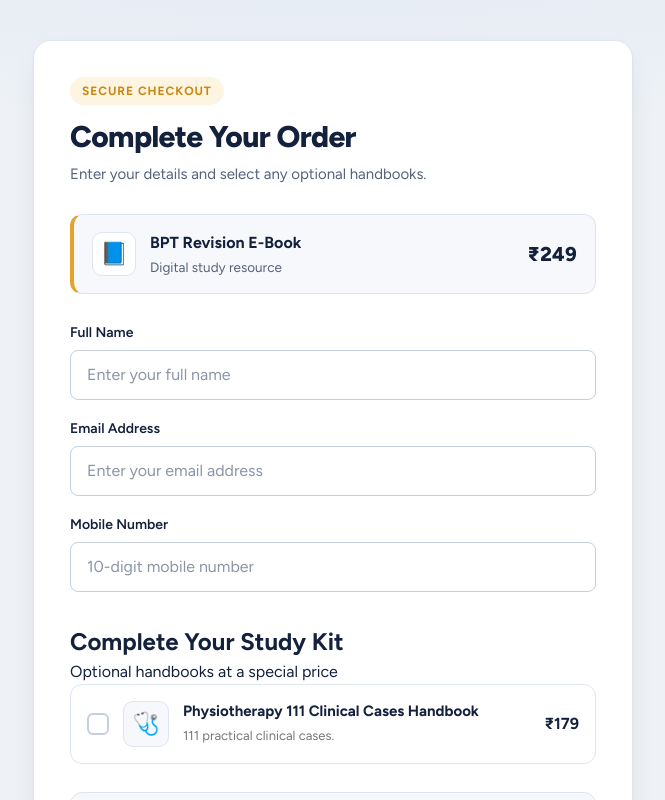
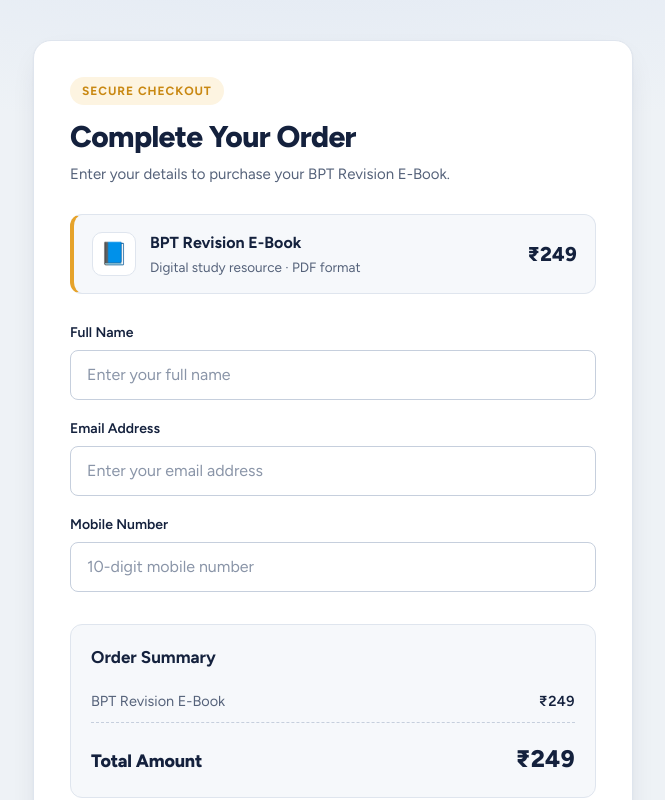
Before and after one commit to vanshikabindal2/clinic-projects, a React (Vite) app in the folder frontend/: page /checkout in a window 1280 px wide. Shown: the top 800 px of the page, without its empty margins (307-972 px from the left). Built offline with nearby package versions, Linux system fonts and the light colour scheme.

Commit message:
update checkoutt

```diff
--- a/frontend/src/Pages/Checkout/Checkout.jsx
+++ b/frontend/src/Pages/Checkout/Checkout.jsx
@@ -3,45 +3,21 @@ import React, { useState } from "react";
 import "./Checkout.css";
 
 const API_URL = "https://clinic-projects-woad.vercel.app";
+
 const MAIN_PRICE = 249;
 
 const COMMUNITY_LINK =
   "https://chat.whatsapp.com/DvX2xpXodbLJGS1vq6NFb1";
 
-const ADDONS = [
-  {
-    id: "clinical",
-    name: "Physiotherapy 111 Clinical Cases Handbook",
-    description: "111 practical clinical cases.",
-    price: 179,
-    icon: "🩺",
-  },
-];
-
 export default function Checkout() {
   const [name, setName] = useState("");
   const [email, setEmail] = useState("");
   const [phone, setPhone] = useState("");
-  const [selectedAddons, setSelectedAddons] = useState([]);
   const [paying, setPaying] = useState(false);
   const [paymentVerified, setPaymentVerified] = useState(false);
-  const [communityJoined, setCommunityJoined] = useState(false);
 
-  const addonTotal = ADDONS.reduce(
-    (sum, addon) =>
-      sum + (selectedAddons.includes(addon.id) ? addon.price : 0),
-    0
-  );
-
-  const total = MAIN_PRICE + addonTotal;
-
-  const toggleAddon = (id) => {
-    setSelectedAddons((previous) =>
-      previous.includes(id)
-        ? previous.filter((item) => item !== id)
-        : [...previous, id]
-    );
-  };
+  // Only the main PDF is included.
+  const total = MAIN_PRICE;
 
   const handleSubmit = async (event) => {
     event.preventDefault();
@@ -80,7 +56,7 @@ export default function Checkout() {
             name: name.trim(),
             email: email.trim(),
             phone,
-            addonIds: selectedAddons,
+            addonIds: [],
           }),
         }
       );
@@ -93,12 +69,20 @@ export default function Checkout() {
         );
       }
 
+      // Prevent accidental mismatch between displayed price
+      // and the amount returned by the backend.
+      if (Number(order.amount) !== MAIN_PRICE * 100) {
+        throw new Error(
+          "The payment amount does not match ₹249. Please check the backend pricing."
+        );
+      }
+
       const options = {
         key: order.keyId,
         amount: order.amount,
         currency: order.currency || "INR",
         name: "Medical Notes",
-        description: "BPT Revision E-Book and selected handbooks",
+        description: "BPT Revision E-Book",
         order_id: order.orderId,
 
         prefill: {
@@ -136,7 +120,7 @@ export default function Checkout() {
           } catch (error) {
             alert(
               error.message ||
-                "Payment verification failed. Contact support before retrying."
+                "Payment verification failed. Please contact support before retrying."
             );
           } finally {
             setPaying(false);
@@ -152,6 +136,7 @@ export default function Checkout() {
 
       razorpay.on("payment.failed", (failure) => {
         setPaying(false);
+
         alert(
           failure.error?.description ||
             "Payment failed. Please check your payment status."
@@ -165,7 +150,7 @@ export default function Checkout() {
     }
   };
 
-  // Step 3: Payment successful — show community option
+  // Show confirmation after successful payment verification.
   if (paymentVerified) {
     return (
       <main className="checkout-page">
@@ -186,17 +171,17 @@ export default function Checkout() {
 
             <div className="checkout-notice">
               <span>🎉</span>
+
               <div>
                 <strong>Your order is confirmed</strong>
-                <p>Total paid: ₹{total.toLocaleString("en-IN")}</p>
+                <p>Total paid: ₹{MAIN_PRICE}</p>
               </div>
             </div>
 
-            {!communityJoined ? (
-              <>
             <p>
-                Your PDF Is Waiting for You!**** Join our WhatsApp community to receive your
-                PDF. The PDF will be shared in the community.
+              Your PDF is waiting for you! Join our WhatsApp
+              community to receive updates about your study
+              resources.
             </p>
 
             <a
@@ -208,18 +193,6 @@ export default function Checkout() {
               Join WhatsApp Community →
             </a>
 
-
-              </>
-            ) : (
-              <div className="checkout-notice">
-                <span>✅</span>
-                <div>
-                  <strong>You're all set!</strong>
-                  <p>Thank you for joining our community.</p>
-                </div>
-              </div>
-            )}
-
             <p className="checkout-footer">
               Thank you for choosing Medical Notes.
             </p>
@@ -229,37 +202,49 @@ export default function Checkout() {
     );
   }
 
-  // Step 1 and 2: Form and payment
+  // Checkout: main PDF only, priced at ₹249.
   return (
     <main className="checkout-page">
       <div className="checkout-container">
         <section className="checkout-card">
           <div className="checkout-heading">
-            <span className="checkout-tag">SECURE CHECKOUT</span>
+            <span className="checkout-tag">
+              SECURE CHECKOUT
+            </span>
+
             <h1>Complete Your Order</h1>
+
             <p>
-              Enter your details and select any optional handbooks.
+              Enter your details to purchase your BPT Revision
+              E-Book.
             </p>
           </div>
 
           <div className="checkout-notice">
             <span>📘</span>
+
             <div>
               <strong>BPT Revision E-Book</strong>
-              <p>Digital study resource</p>
+              <p>Digital study resource · PDF format</p>
             </div>
+
             <strong>₹{MAIN_PRICE}</strong>
           </div>
 
           <form onSubmit={handleSubmit}>
             <div className="checkout-fields">
               <div className="checkout-field">
-                <label htmlFor="checkout-name">Full Name</label>
+                <label htmlFor="checkout-name">
+                  Full Name
+                </label>
+
                 <input
                   id="checkout-name"
                   type="text"
                   value={name}
-                  onChange={(event) => setName(event.target.value)}
+                  onChange={(event) =>
+                    setName(event.target.value)
+                  }
                   placeholder="Enter your full name"
                   autoComplete="name"
                   required
@@ -267,12 +252,17 @@ export default function Checkout() {
               </div>
 
               <div className="checkout-field">
-                <label htmlFor="checkout-email">Email Address</label>
+                <label htmlFor="checkout-email">
+                  Email Address
+                </label>
+
                 <input
                   id="checkout-email"
                   type="email"
                   value={email}
-                  onChange={(event) => setEmail(event.target.value)}
+                  onChange={(event) =>
+                    setEmail(event.target.value)
+                  }
                   placeholder="Enter your email address"
                   autoComplete="email"
                   required
@@ -280,7 +270,10 @@ export default function Checkout() {
               </div>
 
               <div className="checkout-field">
-                <label htmlFor="checkout-phone">Mobile Number</label>
+                <label htmlFor="checkout-phone">
+                  Mobile Number
+                </label>
+
                 <input
                   id="checkout-phone"
                   type="tel"
@@ -289,7 +282,9 @@ export default function Checkout() {
                   value={phone}
                   onChange={(event) =>
                     setPhone(
-                      event.target.value.replace(/\D/g, "").slice(0, 10)
+                      event.target.value
+                        .replace(/\D/g, "")
+                        .slice(0, 10)
                     )
                   }
                   placeholder="10-digit mobile number"
@@ -299,64 +294,17 @@ export default function Checkout() {
               </div>
             </div>
 
-            <div className="checkout-addons">
-              <h2>Complete Your Study Kit</h2>
-              <p>Optional handbooks at a special price</p>
-
-              {ADDONS.map((addon) => {
-                const selected = selectedAddons.includes(addon.id);
-
-                return (
-                  <label
-                    className={`checkout-addon ${
-                      selected ? "selected" : ""
-                    }`}
-                    key={addon.id}
-                  >
-                    <input
-                      type="checkbox"
-                      checked={selected}
-                      onChange={() => toggleAddon(addon.id)}
-                    />
-
-                    <span className="checkout-addon-icon">
-                      {addon.icon}
-                    </span>
-
-                    <span className="checkout-addon-info">
-                      <strong>{addon.name}</strong>
-                      <small>{addon.description}</small>
-                    </span>
-
-                    <strong>₹{addon.price}</strong>
-                  </label>
-                );
-              })}
-            </div>
-
             <div className="checkout-summary">
               <h2>Order Summary</h2>
 
               <div className="checkout-summary-row">
                 <span>BPT Revision E-Book</span>
-                <span>₹{MAIN_PRICE}</span>
+                <span>₹249</span>
               </div>
-
-              {ADDONS.filter((addon) =>
-                selectedAddons.includes(addon.id)
-              ).map((addon) => (
-                <div
-                  className="checkout-summary-row"
-                  key={addon.id}
-                >
-                  <span>{addon.name}</span>
-                  <span>₹{addon.price}</span>
-                </div>
-              ))}
 
               <div className="checkout-summary-row checkout-total">
                 <strong>Total Amount</strong>
-                <strong>₹{total.toLocaleString("en-IN")}</strong>
+                <strong>₹249</strong>
               </div>
             </div>
 
@@ -365,9 +313,7 @@ export default function Checkout() {
               className="checkout-pay-button"
               disabled={paying}
             >
-              {paying
-                ? "PROCESSING..."
-                : `PAY SECURELY · ₹${total.toLocaleString("en-IN")}`}
+              {paying ? "PROCESSING..." : "PAY SECURELY · ₹249"}
             </button>
 
             <div className="checkout-security">
@@ -377,7 +323,8 @@ export default function Checkout() {
         </section>
 
         <p className="checkout-footer">
-          © {new Date().getFullYear()} Medical Notes · Secure Checkout
+          © {new Date().getFullYear()} Medical Notes · Secure
+          Checkout
         </p>
       </div>
     </main>
```
Lines whose indentation alone changed are shown as unchanged.
